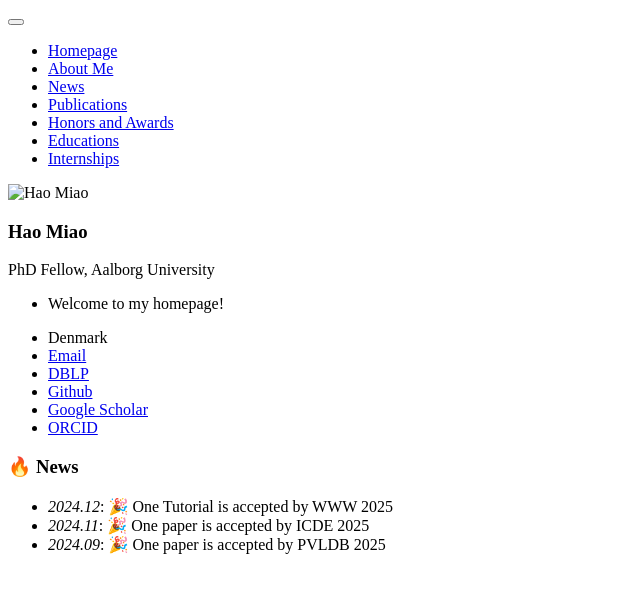
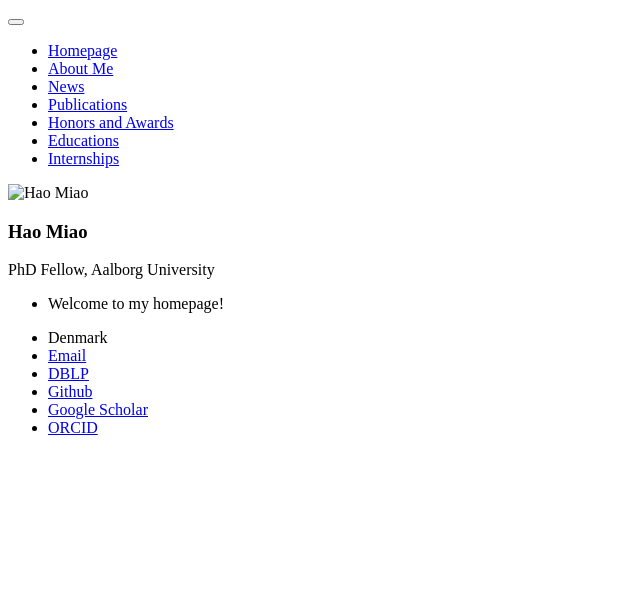
Before and after one commit to MiaoHaoSunny/MiaoHaoSunny.github.io, a Jekyll site: the page built from _pages/includes/news.md, in a window 1280 px wide. Shown: the top 593 px of the page, without its empty margins (0-640 px from the left). Built offline with Jekyll 4.4.1, drawn with Linux system fonts in a browser that asks for light colours; our own code applies the rules of GitHub Pages for plain Markdown files.

Commit message:
Update news.md

```diff
--- a/_pages/includes/news.md
+++ b/_pages/includes/news.md
@@ -1,7 +1,8 @@
-# 🔥 News
-<!-- - *2025.01*: I will serve as an Area Chair (ADS) and PC member (Research) of SIGKDD 2025
+<!-- # 🔥 News
+- *2025.01*: I will serve as an Area Chair (ADS) and PC member (Research) of SIGKDD 2025
 - *2024.12*: I will serve as a PC member of ICML 2025
-- *2024.12*: 🎉 Two papers are accepted by AAAI 2025 -->
+- *2024.12*: 🎉 Two papers are accepted by AAAI 2025
 - *2024.12*: 🎉 One Tutorial is accepted by WWW 2025
 - *2024.11*: 🎉 One paper is accepted by ICDE 2025
 - *2024.09*: 🎉 One paper is accepted by PVLDB 2025
+-->
```
